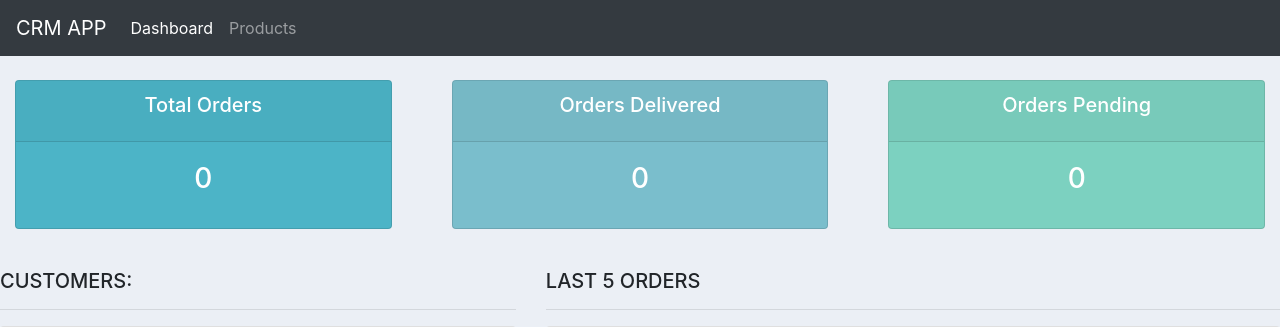
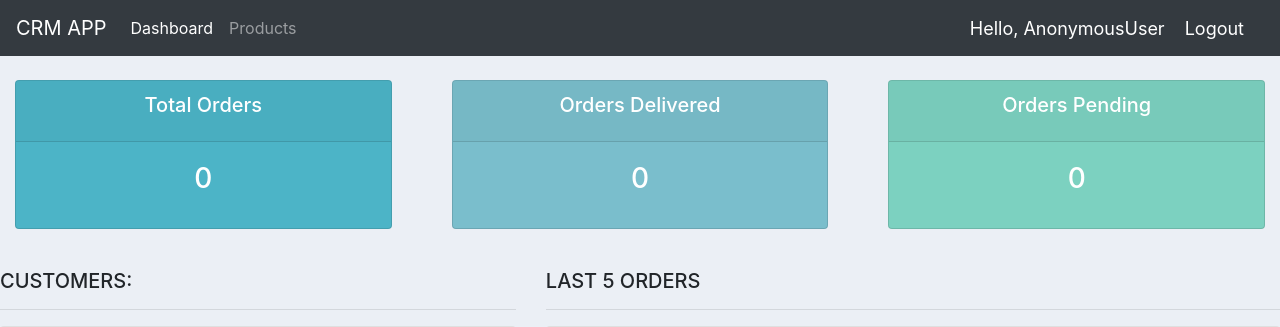
Before and after one commit to RockyPraxe/Customer-relationship-management-application, a Django app: page / in a window 1280 px wide. Shown: the top 327 px of the page. Run offline with Django 3.2, Linux system fonts and the light colour scheme; data that the repository does not hold is empty; some libraries are stand-ins or nearby versions.

Commit message:
Add logout functionality into website

```diff
--- a/crmapp/urls.py
+++ b/crmapp/urls.py
@@ -6,6 +6,7 @@ from . import views
 urlpatterns = [
     path('register/', views.registerPage, name="register"),
     path('login/', views.loginPage, name="login"),
+    path('logout/', views.logoutUser, name="logout"),
     path('', views.home, name="home"),
     path('products/', views.products, name="products"),
     path('customer/<str:pk_test>/', views.customer, name="customer"),
--- a/crmapp/views.py
+++ b/crmapp/views.py
@@ -32,8 +32,15 @@ def loginPage(request):
         if user is not None:
             login(request, user)
             return redirect('home')
+        else:
+            messages.info(request, 'Username OR password is incorrect')
     context = {}
     return render(request, 'crmapp/login.html', context)
+
+
+def logoutUser(request):
+    logout(request)
+    return redirect('login')
 
 
 def home(request):
--- a/templates/crmapp/navbar.html
+++ b/templates/crmapp/navbar.html
@@ -1,4 +1,12 @@
 {% load static %}
+
+<style>
+    .hello-msg{
+        font-size: 18px;
+        color: #fff;
+        margin-right: 20px;
+    }
+</style>
 
 <nav class="navbar navbar-expand-lg navbar-dark bg-dark">
     <a class="navbar-brand" href="#">CRM APP</a>
@@ -16,6 +24,6 @@
             </li>
         </ul>
     </div>
-
-
+    <span class="hello-msg">Hello, {{ request.user }} </span>
+    <span><a class="hello-msg" href="{% url 'logout' %}">Logout</a></span>
 </nav>
```
